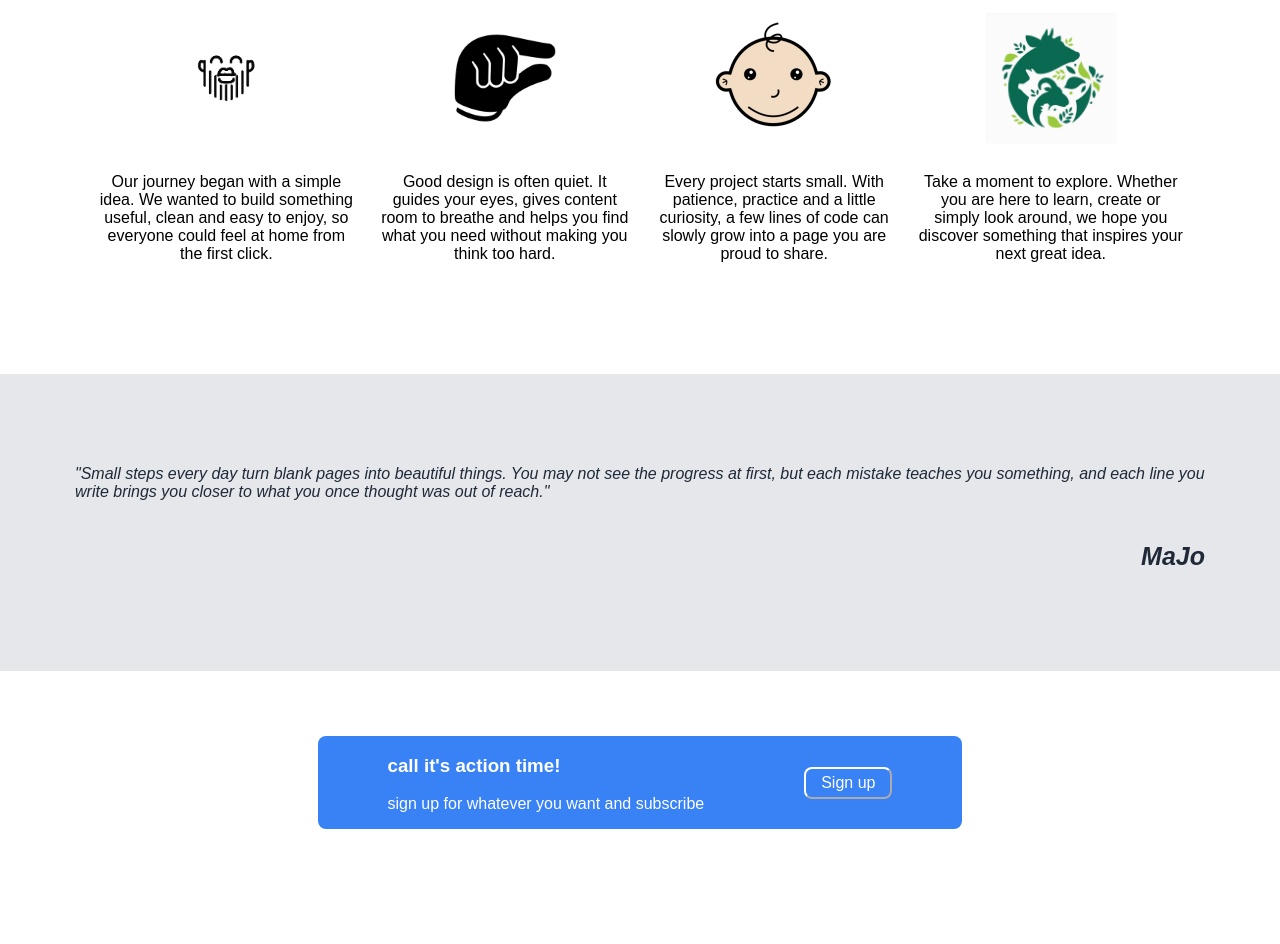
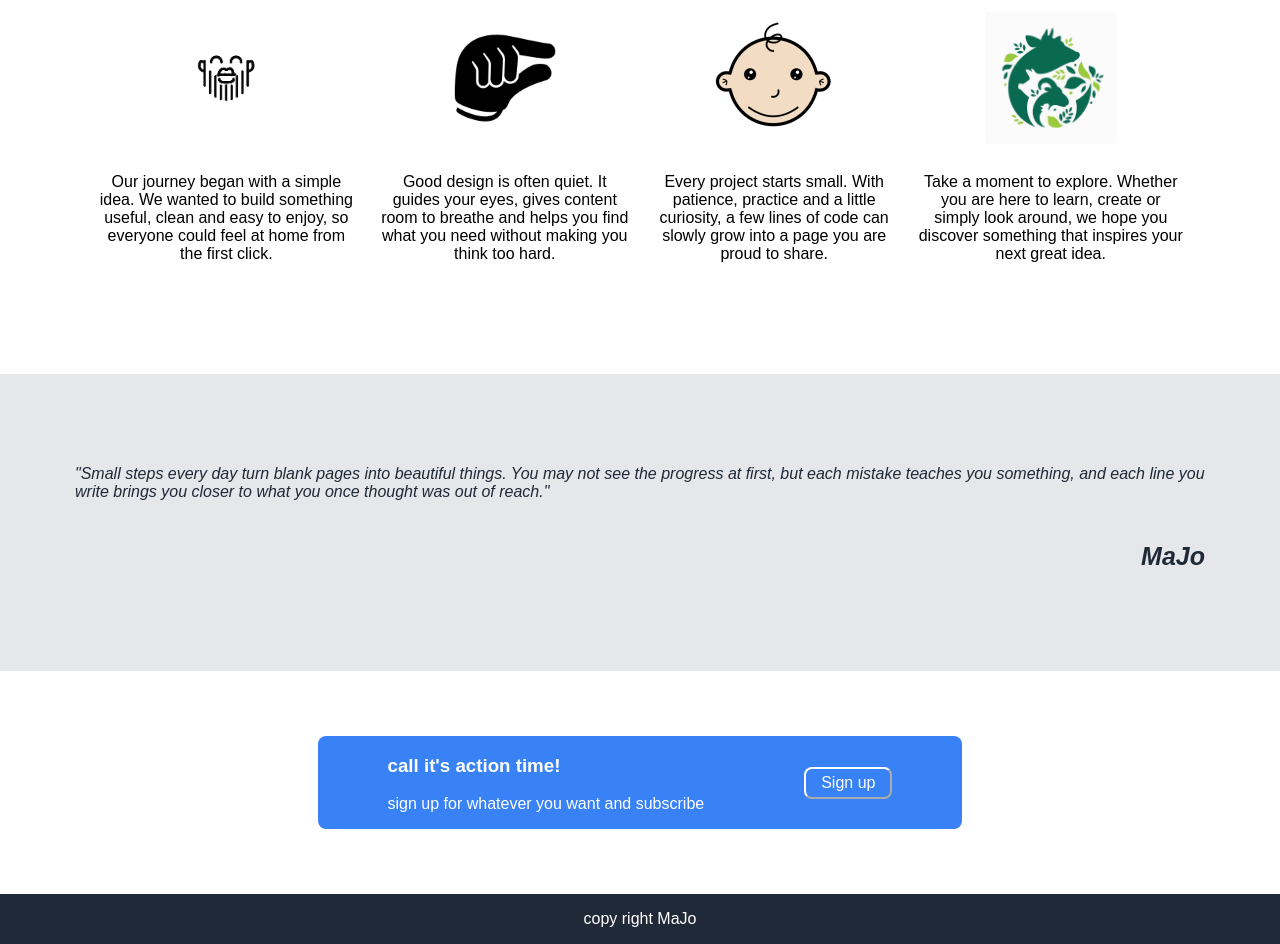
Before and after one commit to mohammedmando2006mn-cell/css-project, a plain HTML site: page index.html in a window 1280 px wide. Shown: the part 576-1520 px from the top of the page. Before the commit the page ends 1470 px from the top, so only its background shows below. Drawn offline with Linux system fonts and the light colour scheme.

Commit message:
footer done project done

```diff
--- a/index.html
+++ b/index.html
@@ -89,6 +89,8 @@
         <button class="call-btn">Sign up</button>
       </div>
     </div>
-    <div class="footer"></div>
+    <div class="footer">
+      <p>copy right MaJo</p>
+    </div>
   </body>
 </html>
--- a/style.css
+++ b/style.css
@@ -1,6 +1,8 @@
 body {
   font-family: Arial, Helvetica, sans-serif;
   margin: 0px;
+  display: flex;
+  flex-direction: column;
 }
 /*Hero section*/
 /*hero-top*/
@@ -132,3 +134,10 @@ a {
  padding-bottom: 5px;
 
 }
+/*footer section*/
+.footer{
+  background-color: #1f2937;
+  display: flex;
+  justify-content: center;
+  color: white;
+}
```
